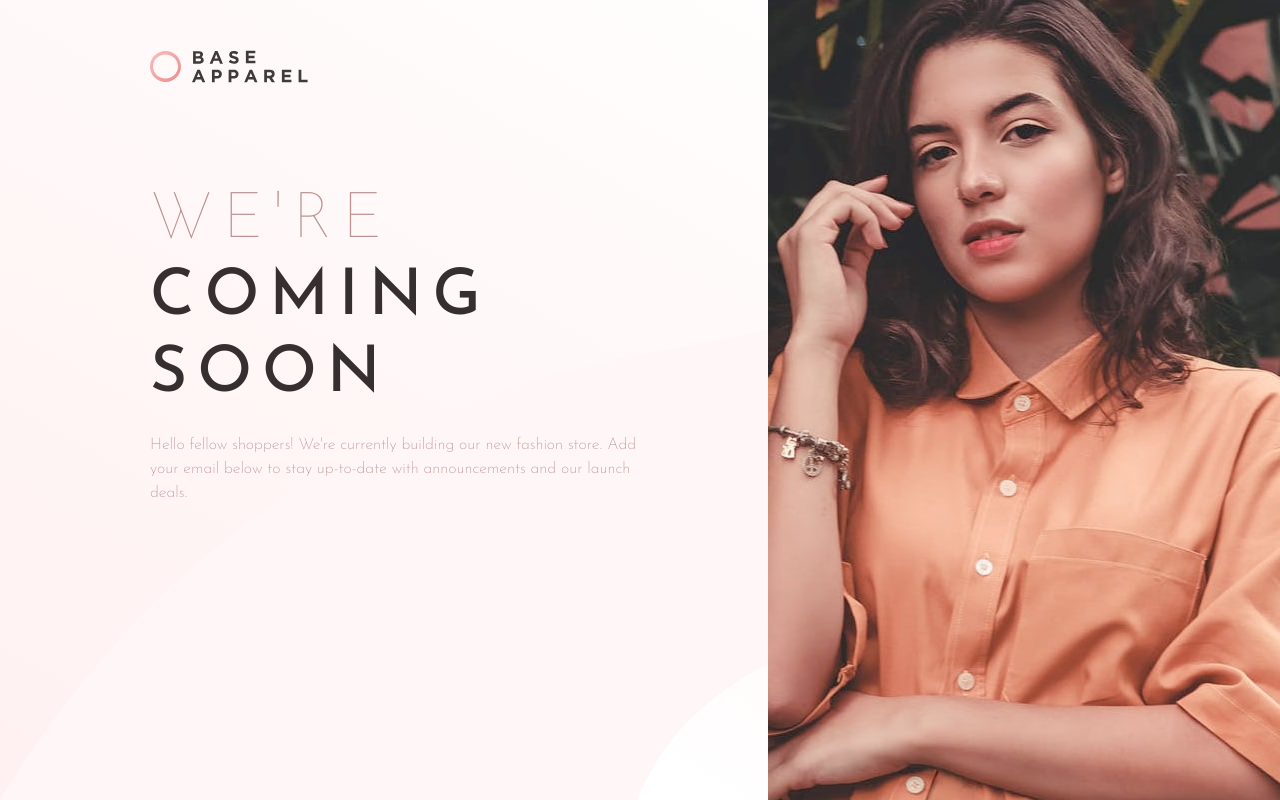
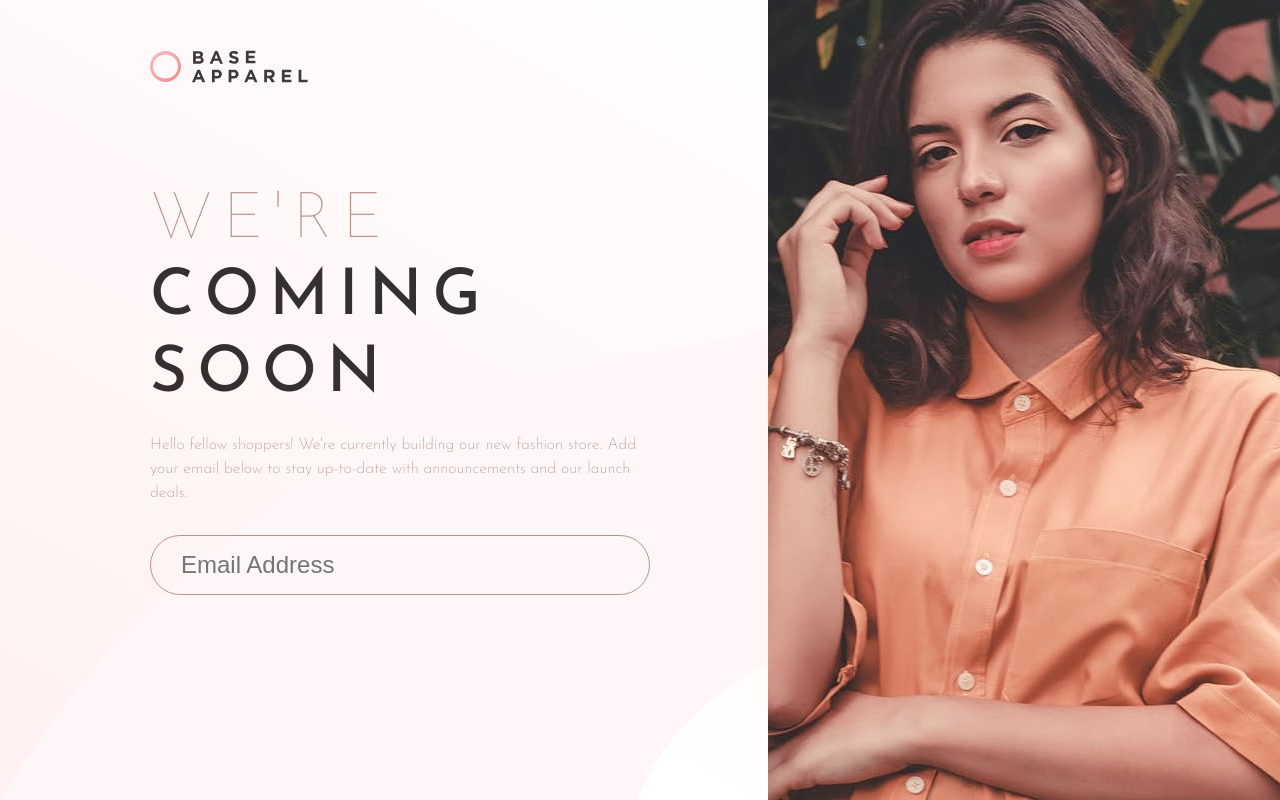
Before and after one commit to sparklaunch/Base-Apparel-Coming-Soon-Page, a Next.js app: page / in a window 1280 px wide. Built offline with nearby package versions, Linux system fonts and the light colour scheme.

Commit message:
이메일 입력 필드 추가 및 스타일 수정

```diff
--- a/src/app/Home.module.css
+++ b/src/app/Home.module.css
@@ -33,12 +33,12 @@
 }
 
 .header {
-	margin-top: 100px;
 	font-size: 64px;
 	font-weight: 100;
 	color: var(--color-text);
 	letter-spacing: 10px;
 	line-height: 1.2;
+	margin-top: 100px;
 }
 
 .heading {
@@ -53,3 +53,13 @@
 	line-height: 1.5;
 	margin-top: 20px;
 }
+
+.emailInput {
+	border: 1px solid var(--color-text);
+	padding: 15px 30px;
+	width: 500px;
+	background-color: transparent;
+	border-radius: 50px;
+	font-size: 24px;
+	margin-top: 30px;
+}
--- a/src/app/page.tsx
+++ b/src/app/page.tsx
@@ -20,6 +20,12 @@ export default function Home() {
 						new fashion store. Add your email below to stay
 						up-to-date with announcements and our launch deals.
 					</p>
+					<input
+						type="email"
+						name="email"
+						className={styles.emailInput}
+						placeholder="Email Address"
+					/>
 				</div>
 			</section>
 			<section className={styles.right}>
```
